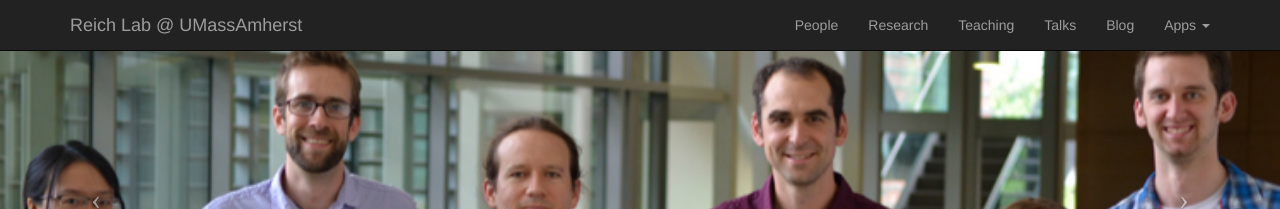
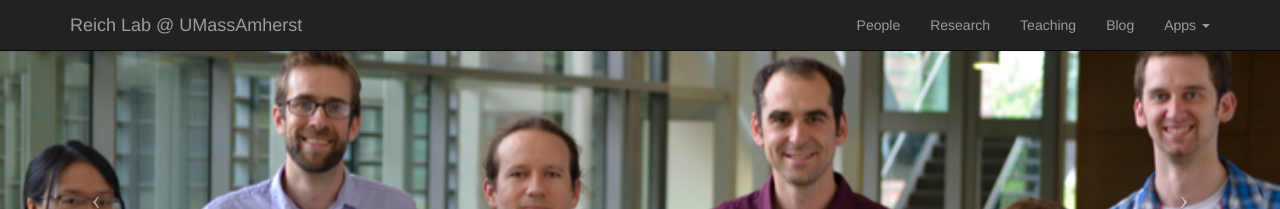
Before and after one commit to reichlab/reichlab.github.io, a Jekyll site: the page built from index.html, in a window 1280 px wide. Shown: the top 209 px of the page. Built offline with Jekyll 4.4.1, drawn with Linux system fonts in a browser that asks for light colours; the list of posts is cut into pages by our own code; comment, search, counter and statistics services are not loaded.

Commit message:
Remove talks from navbar

```diff
--- a/_includes/header.html
+++ b/_includes/header.html
@@ -61,9 +61,6 @@
                         <a href="{{ site.baseurl }}/teaching.html">Teaching</a>
                     </li>
                     <li>
-                        <a href="{{ site.baseurl }}/talks">Talks</a>
-                    </li>
-                    <li>
                         <a href="{{ site.baseurl }}/blog">Blog</a>
                     </li>
                     <li class="dropdown">
```
